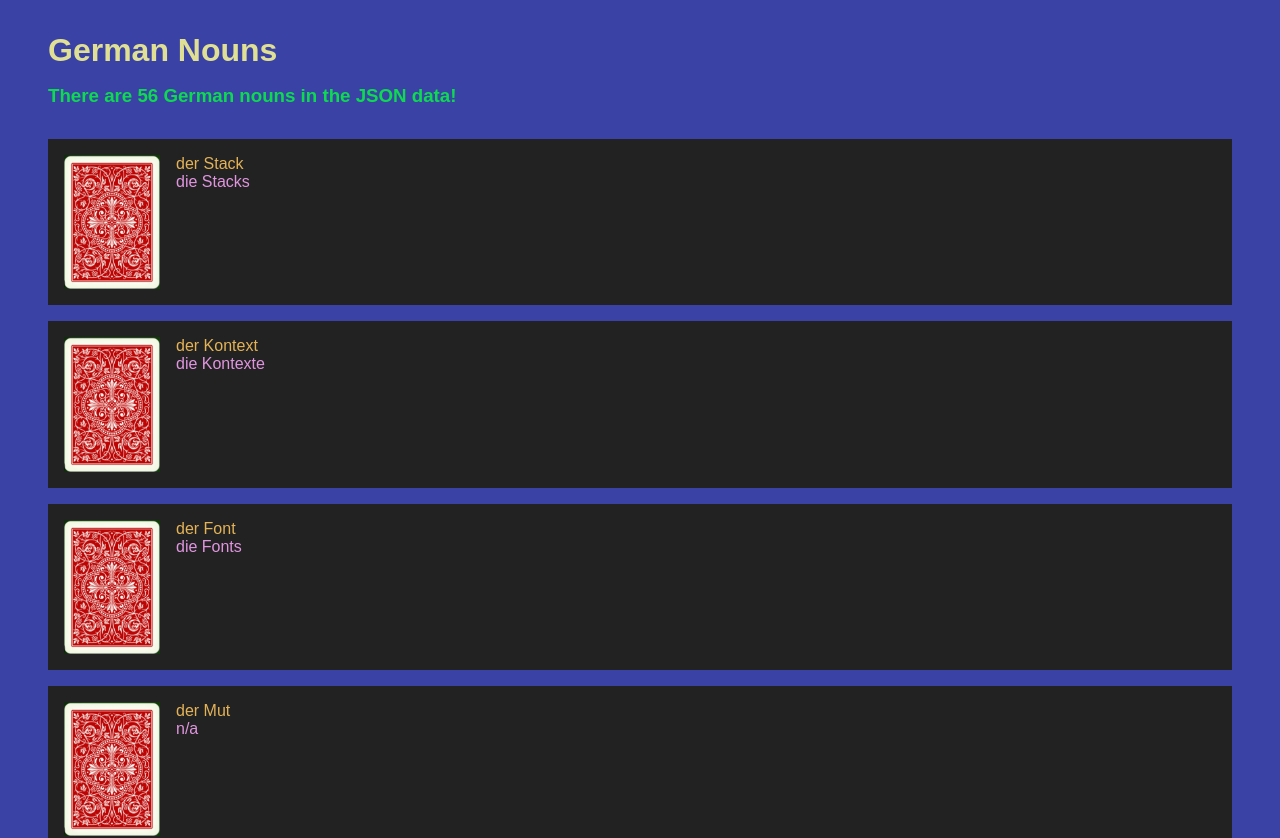
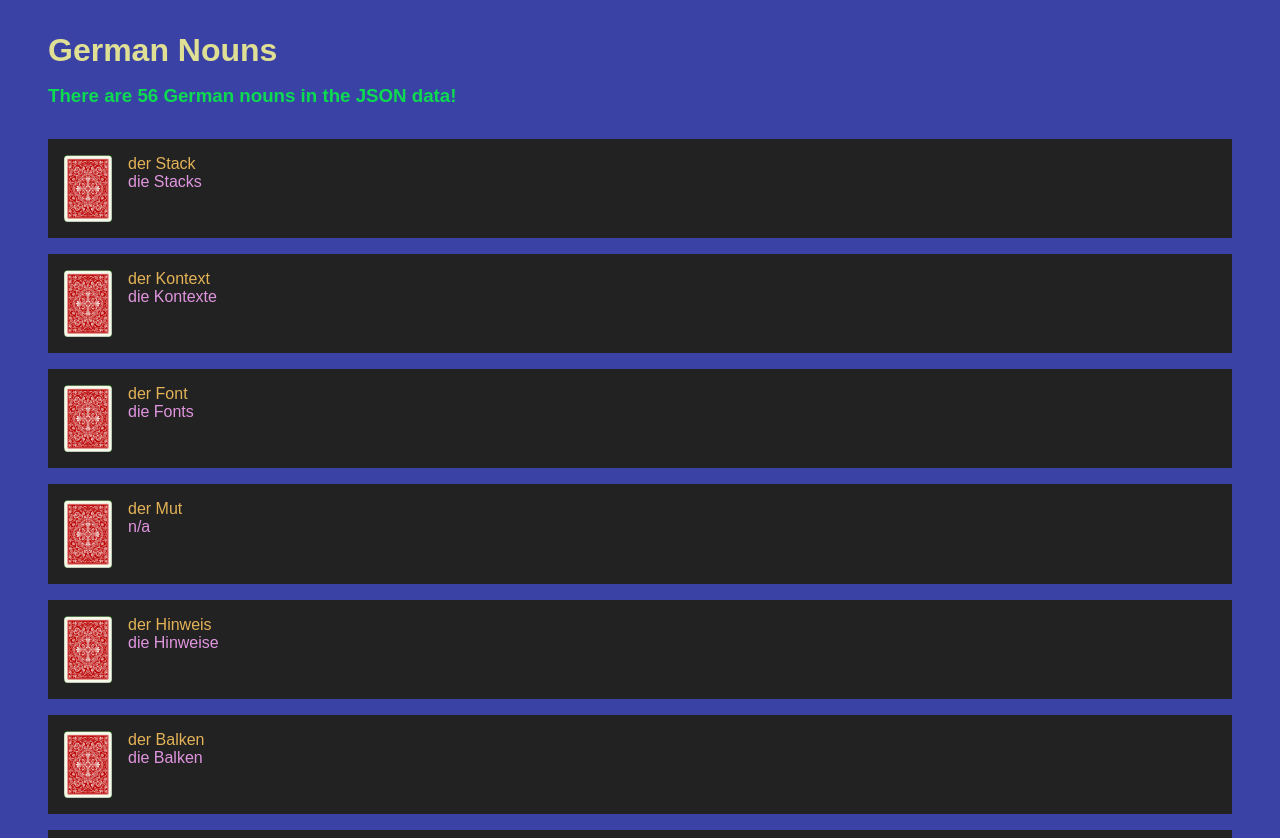
Before and after one commit to Scientific-Research/mk004reactbasics, a React (Vite) app: page / in a window 1280 px wide. Shown: the top 838 px of the page. Built offline with nearby package versions, Linux system fonts and the light colour scheme.

Commit message:
make the image smaller

```diff
--- a/src/App.css
+++ b/src/App.css
@@ -32,7 +32,7 @@ body {
     gap: 1rem;
 
     img {
-      width: 6rem;
+      width: 3rem;
     }
 
     .singular {
```
